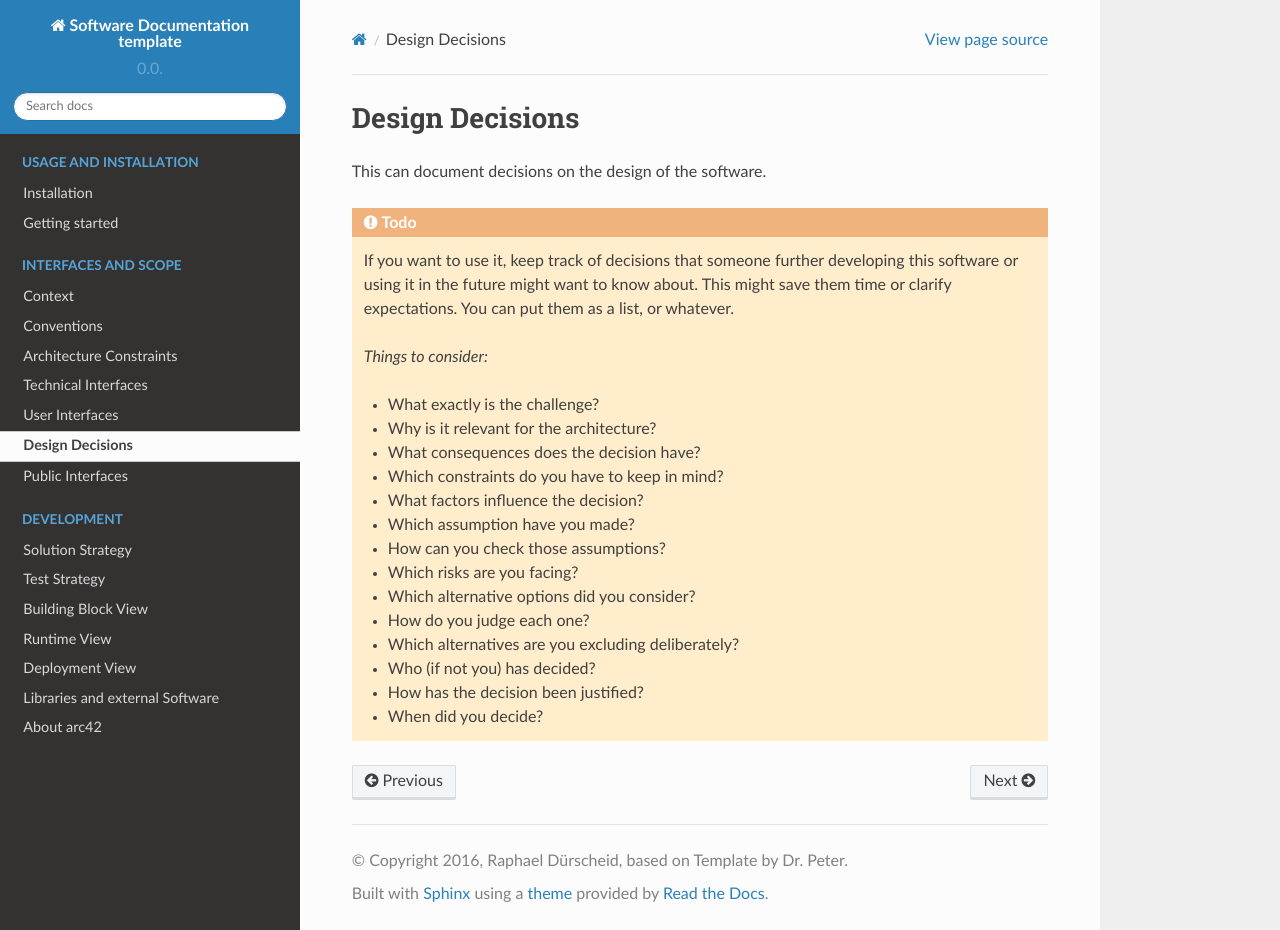
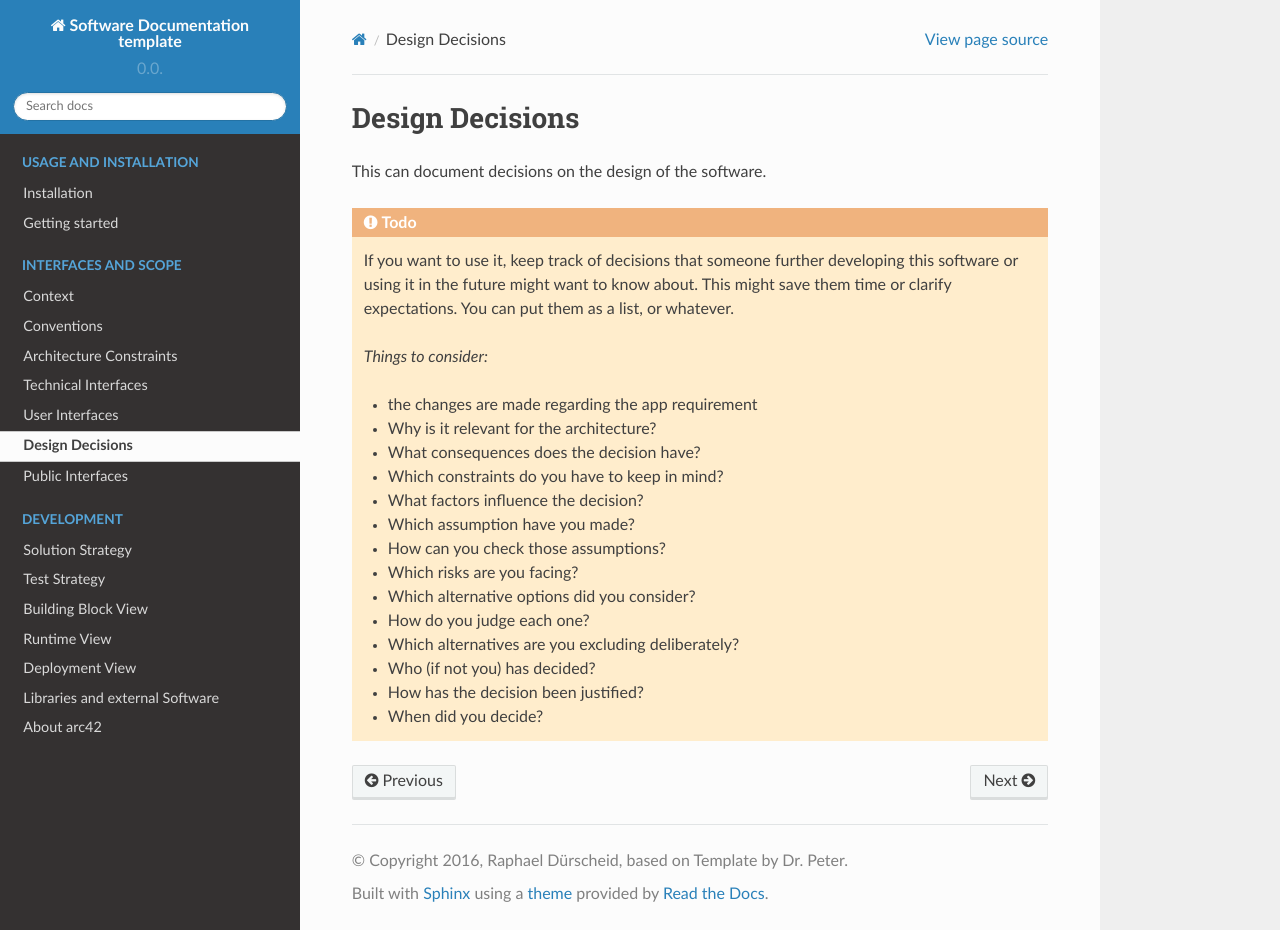
Before and after one commit to Roboy/sw_documentation_template, a Sphinx documentation site: the page built from documentation/ScopeContext/5_design_decisions.rst, in a window 1280 px wide and 930 px high. Built offline with Sphinx 7.4.7 and the Read the Docs theme 2.0.0, drawn with Linux system fonts in a browser that asks for light colours.

Commit message:
Update 5_design_decisions.rst

```diff
--- a/documentation/ScopeContext/5_design_decisions.rst
+++ b/documentation/ScopeContext/5_design_decisions.rst
@@ -11,7 +11,8 @@ This can document decisions on the design of the software.
   *Things to consider:*
 
 
-  -  What exactly is the challenge?
+  -  the changes are made regarding the app requirement
+
 
   -  Why is it relevant for the architecture?
 
```
